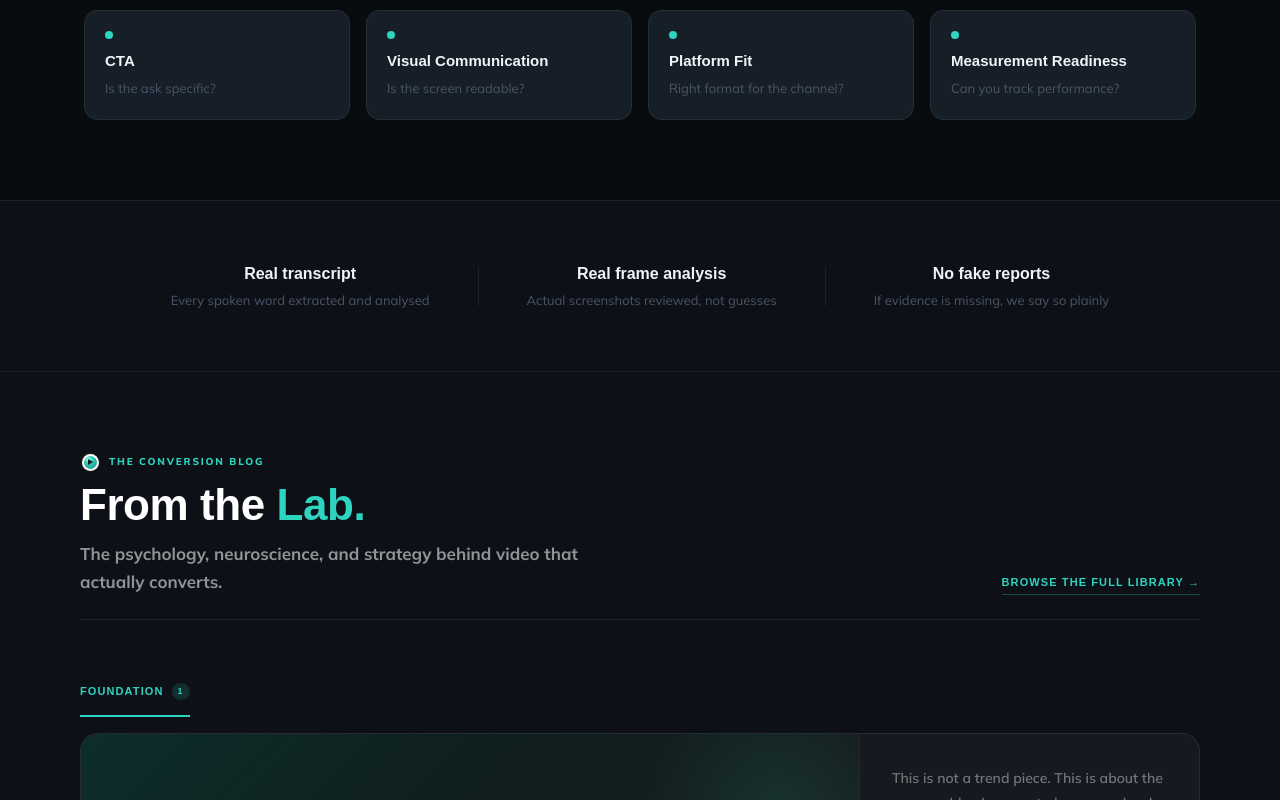
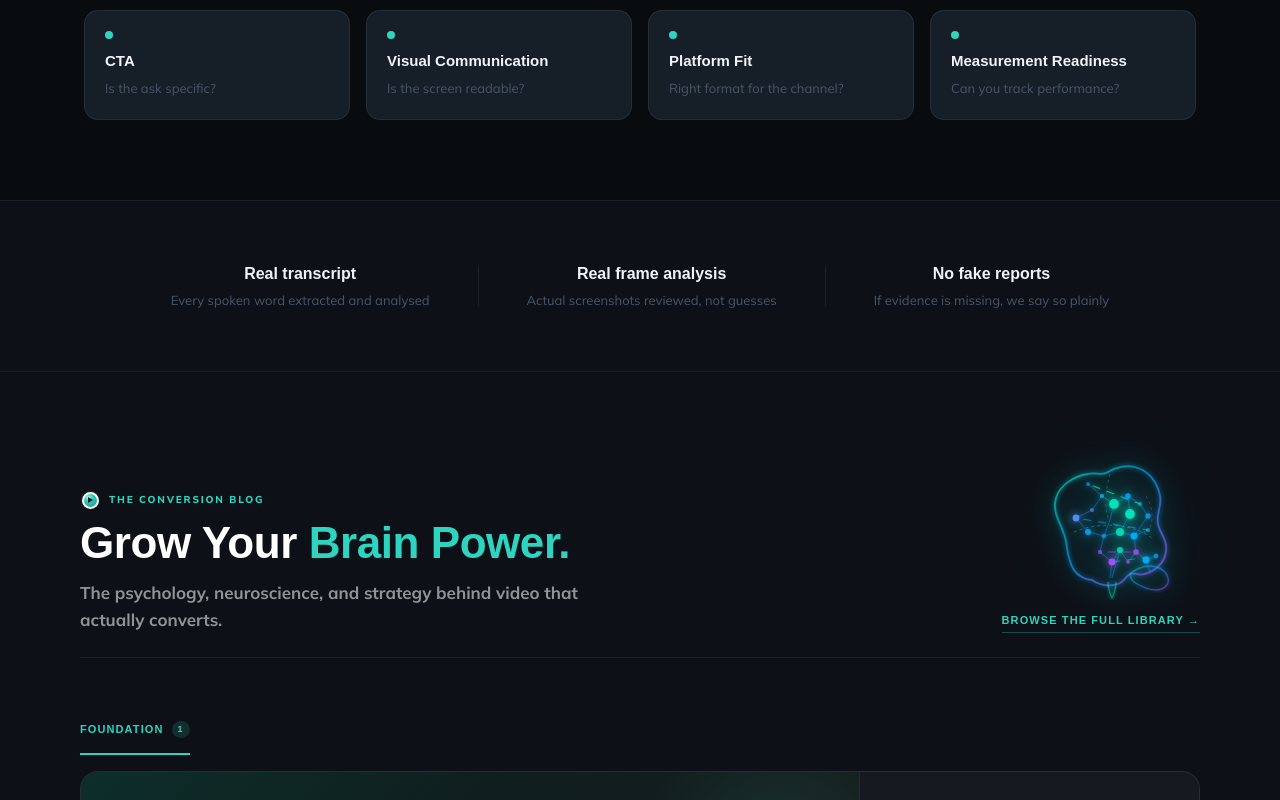
Before and after one commit to JsnMLP/vid-converts, a Next.js app: page / in a window 1280 px wide. Shown: the part 1419-2219 px from the top of the page. Built offline with nearby package versions, Linux system fonts and the light colour scheme; no server answers; a web font is replaced by a local one.

Commit message:
Blog header: Grow Your Brain Power + circuit brain SVG

```diff
--- a/src/app/page.module.css
+++ b/src/app/page.module.css
@@ -1065,3 +1065,47 @@
   color: rgba(255,255,255,0.2);
   white-space: nowrap;
 }
+
+/* ── Circuit Brain ── */
+.brainWrap {
+  width: 180px;
+  height: 148px;
+  position: relative;
+  flex-shrink: 0;
+}
+
+.brainSvg {
+  width: 100%;
+  height: 100%;
+  overflow: visible;
+  filter:
+    drop-shadow(0 0 12px rgba(0,229,192,0.5))
+    drop-shadow(0 0 28px rgba(0,170,255,0.25));
+}
+
+@keyframes brainNodeMain {
+  0%, 100% { opacity: 0.8; r: 3; }
+  50%       { opacity: 1;   r: 5; }
+}
+
+@keyframes brainNodeSec {
+  0%, 100% { opacity: 0.6; r: 2; }
+  50%       { opacity: 1;   r: 3.5; }
+}
+
+@keyframes brainEdgeFlow {
+  from { stroke-dashoffset: 0; }
+  to   { stroke-dashoffset: -50; }
+}
+
+.brainNodeMain {
+  animation: brainNodeMain 2.4s ease-in-out infinite;
+}
+
+.brainNodeSec {
+  animation: brainNodeSec 3s ease-in-out infinite;
+}
+
+.brainEdgeFlow {
+  animation: brainEdgeFlow 2s linear infinite;
+}
--- a/src/app/page.tsx
+++ b/src/app/page.tsx
@@ -236,13 +236,78 @@ export default function Home() {
                   The Conversion Blog
                 </div>
                 <h2 className={styles.blogTitle}>
-                  From the <span className={styles.blogTitleTeal}>Lab.</span>
+                  Grow Your <span className={styles.blogTitleTeal}>Brain Power.</span>
                 </h2>
                 <p className={styles.blogDesc}>
                   The psychology, neuroscience, and strategy behind video that actually converts.
                 </p>
               </div>
               <div className={styles.blogHeaderRight}>
+                {/* Circuit Brain SVG */}
+                <div className={styles.brainWrap}>
+                  <svg viewBox="0 0 180 148" xmlns="http://www.w3.org/2000/svg" className={styles.brainSvg}>
+                    <defs>
+                      <linearGradient id="brainEg" x1="0%" y1="0%" x2="100%" y2="100%">
+                        <stop offset="0%" stopColor="#00e5c0"/>
+                        <stop offset="45%" stopColor="#00aaff"/>
+                        <stop offset="100%" stopColor="#a050ff"/>
+                      </linearGradient>
+                      <filter id="brainGlow">
+                        <feGaussianBlur stdDeviation="2.5" result="b"/>
+                        <feMerge><feMergeNode in="b"/><feMergeNode in="SourceGraphic"/></feMerge>
+                      </filter>
+                      <filter id="brainGlowS">
+                        <feGaussianBlur stdDeviation="4" result="b"/>
+                        <feMerge><feMergeNode in="b"/><feMergeNode in="SourceGraphic"/></feMerge>
+                      </filter>
+                    </defs>
+                    <path d="M 72 128 C 66 128, 58 124, 54 118 C 46 106, 48 92, 44 82 C 40 70, 32 60, 36 46 C 40 33, 54 24, 68 22 C 76 20, 82 24, 88 20 C 96 15, 108 12, 118 16 C 130 20, 138 32, 140 44 C 142 54, 136 62, 138 72 C 140 82, 148 88, 146 100 C 144 112, 134 120, 124 122 C 118 124, 114 120, 110 122 C 106 124, 104 130, 98 132 C 92 134, 86 134, 80 132 C 76 131, 72 128, 72 128 Z" fill="none" stroke="url(#brainEg)" strokeWidth="1.8" opacity="0.7" filter="url(#brainGlow)"/>
+                    <path d="M 110 122 C 114 118, 122 114, 130 114 C 138 114, 146 118, 148 126 C 150 132, 144 138, 136 138 C 128 138, 120 134, 114 130 C 112 128, 110 125, 110 122 Z" fill="none" stroke="url(#brainEg)" strokeWidth="1.5" opacity="0.55" filter="url(#brainGlow)"/>
+                    <path d="M 88 130 C 88 136, 90 142, 92 146 C 94 142, 96 136, 96 130" fill="none" stroke="#00e5c0" strokeWidth="1.4" opacity="0.5" filter="url(#brainGlow)"/>
+                    <path d="M 90 22 C 86 36, 84 52, 88 66" fill="none" stroke="#00aaff" strokeWidth="1" opacity="0.4" strokeDasharray="3 3"/>
+                    <path d="M 54 80 C 68 74, 84 72, 100 74 C 114 76, 124 80, 132 86" fill="none" stroke="#00e5c0" strokeWidth="1" opacity="0.4" strokeDasharray="3 3"/>
+                    <path d="M 126 44 C 132 54, 134 64, 130 76" fill="none" stroke="#a050ff" strokeWidth="1" opacity="0.35" strokeDasharray="3 3"/>
+                    <g stroke="url(#brainEg)" strokeWidth="0.85" opacity="0.5" fill="none" filter="url(#brainGlow)">
+                      <line x1="68" y1="32" x2="82" y2="44"/><line x1="82" y1="44" x2="72" y2="58"/><line x1="72" y1="58" x2="56" y2="66"/><line x1="82" y1="44" x2="94" y2="52"/>
+                      <line x1="94" y1="52" x2="108" y2="44"/><line x1="108" y1="44" x2="120" y2="52"/><line x1="94" y1="52" x2="90" y2="68"/><line x1="108" y1="44" x2="110" y2="62"/><line x1="120" y1="52" x2="128" y2="64"/>
+                      <line x1="56" y1="66" x2="68" y2="80"/><line x1="68" y1="80" x2="84" y2="84"/><line x1="84" y1="84" x2="100" y2="80"/><line x1="100" y1="80" x2="114" y2="84"/><line x1="114" y1="84" x2="128" y2="78"/><line x1="128" y1="78" x2="128" y2="64"/>
+                      <line x1="90" y1="68" x2="84" y2="84"/><line x1="110" y1="62" x2="100" y2="80"/><line x1="128" y1="64" x2="114" y2="84"/>
+                      <line x1="84" y1="84" x2="80" y2="100"/><line x1="100" y1="80" x2="100" y2="98"/><line x1="114" y1="84" x2="116" y2="100"/>
+                      <line x1="80" y1="100" x2="92" y2="110"/><line x1="92" y1="110" x2="100" y2="98"/><line x1="100" y1="98" x2="108" y2="110"/><line x1="108" y1="110" x2="116" y2="100"/>
+                      <line x1="116" y1="100" x2="126" y2="108"/><line x1="126" y1="108" x2="136" y2="104"/><line x1="126" y1="108" x2="130" y2="120"/>
+                      <line x1="92" y1="110" x2="90" y2="126"/><line x1="100" y1="98" x2="92" y2="126"/>
+                    </g>
+                    <g fill="none" filter="url(#brainGlow)">
+                      <line x1="68" y1="32" x2="120" y2="52" stroke="#00e5c0" strokeWidth="1.2" opacity="0.7" strokeDasharray="8 7" className={styles.brainEdgeFlow}/>
+                      <line x1="56" y1="66" x2="128" y2="78" stroke="#00aaff" strokeWidth="1.1" opacity="0.6" strokeDasharray="8 7" className={styles.brainEdgeFlow} style={{animationDelay:'0.7s'}}/>
+                      <line x1="80" y1="100" x2="116" y2="100" stroke="#a050ff" strokeWidth="1" opacity="0.55" strokeDasharray="8 7" className={styles.brainEdgeFlow} style={{animationDelay:'1.3s'}}/>
+                      <line x1="92" y1="110" x2="136" y2="104" stroke="#00e5c0" strokeWidth="1" opacity="0.5" strokeDasharray="8 7" className={styles.brainEdgeFlow} style={{animationDelay:'0.4s'}}/>
+                    </g>
+                    <g filter="url(#brainGlowS)">
+                      <circle cx="94" cy="52" r="3.5" fill="#00e5c0" className={styles.brainNodeMain}/>
+                      <circle cx="110" cy="62" r="3" fill="#00e5c0" className={styles.brainNodeMain} style={{animationDelay:'0.4s'}}/>
+                      <circle cx="100" cy="80" r="3.5" fill="#00e5c0" className={styles.brainNodeMain} style={{animationDelay:'0.8s'}}/>
+                      <circle cx="100" cy="98" r="3" fill="#00e5c0" className={styles.brainNodeMain} style={{animationDelay:'1.2s'}}/>
+                      <circle cx="68" cy="32" r="2.5" fill="#00aaff" className={styles.brainNodeSec} style={{animationDelay:'0.2s'}}/>
+                      <circle cx="82" cy="44" r="2" fill="#00ccee" className={styles.brainNodeSec} style={{animationDelay:'0.6s'}}/>
+                      <circle cx="108" cy="44" r="2.5" fill="#00aaff" className={styles.brainNodeSec} style={{animationDelay:'1s'}}/>
+                      <circle cx="120" cy="52" r="2" fill="#00ccee" className={styles.brainNodeSec} style={{animationDelay:'0.3s'}}/>
+                      <circle cx="128" cy="64" r="2" fill="#00aaff" className={styles.brainNodeSec} style={{animationDelay:'0.9s'}}/>
+                      <circle cx="56" cy="66" r="2" fill="#5090ff" className={styles.brainNodeSec} style={{animationDelay:'1.4s'}}/>
+                      <circle cx="72" cy="58" r="2" fill="#5090ff" className={styles.brainNodeSec} style={{animationDelay:'0.5s'}}/>
+                      <circle cx="68" cy="80" r="2" fill="#00aaff" className={styles.brainNodeSec} style={{animationDelay:'1.1s'}}/>
+                      <circle cx="84" cy="84" r="2.5" fill="#00aaff" className={styles.brainNodeSec} style={{animationDelay:'0.7s'}}/>
+                      <circle cx="114" cy="84" r="2.5" fill="#00aaff" className={styles.brainNodeSec} style={{animationDelay:'1.5s'}}/>
+                      <circle cx="128" cy="78" r="2" fill="#00ccee" className={styles.brainNodeSec} style={{animationDelay:'0.2s'}}/>
+                      <circle cx="80" cy="100" r="2.5" fill="#a050ff" className={styles.brainNodeSec} style={{animationDelay:'0.6s'}}/>
+                      <circle cx="116" cy="100" r="2.5" fill="#a050ff" className={styles.brainNodeSec} style={{animationDelay:'1s'}}/>
+                      <circle cx="92" cy="110" r="2" fill="#a050ff" className={styles.brainNodeSec} style={{animationDelay:'1.6s'}}/>
+                      <circle cx="108" cy="110" r="2" fill="#a050ff" className={styles.brainNodeSec} style={{animationDelay:'0.4s'}}/>
+                      <circle cx="126" cy="108" r="2" fill="#00aaff" className={styles.brainNodeSec} style={{animationDelay:'1.8s'}}/>
+                      <circle cx="136" cy="104" r="2" fill="#00aaff" className={styles.brainNodeSec} style={{animationDelay:'0.8s'}}/>
+                    </g>
+                  </svg>
+                </div>
                 <a href="/library" className={styles.blogAllLink}>Browse the full library &rarr;</a>
               </div>
             </div>
```
